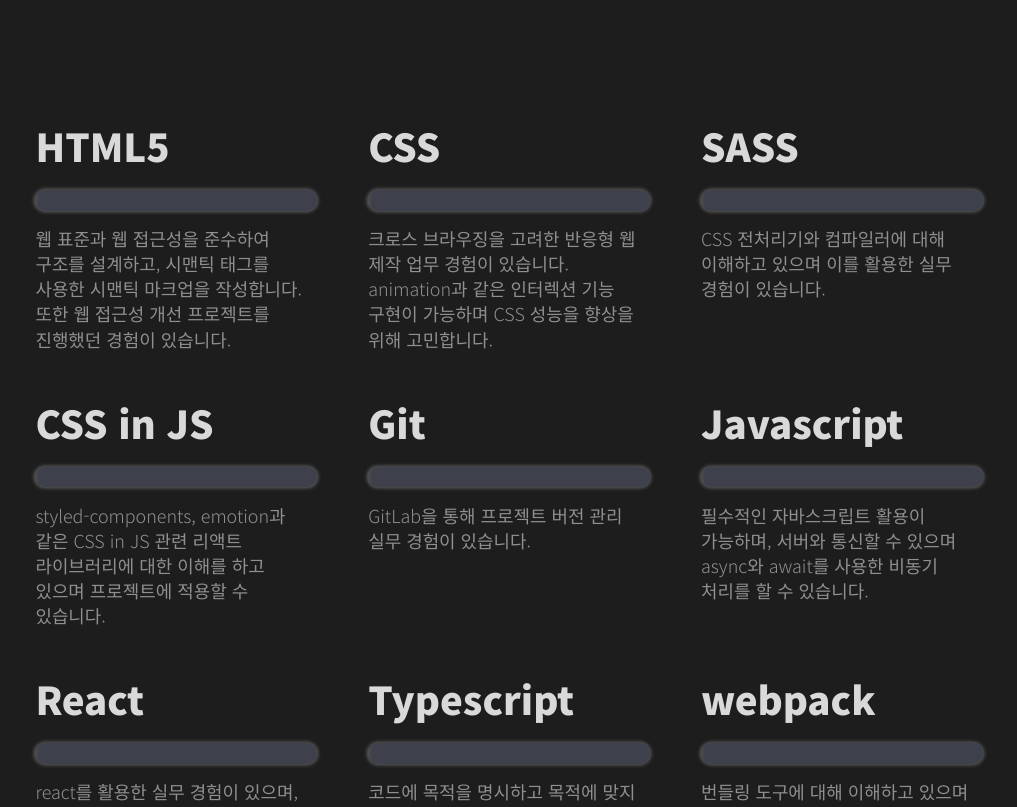
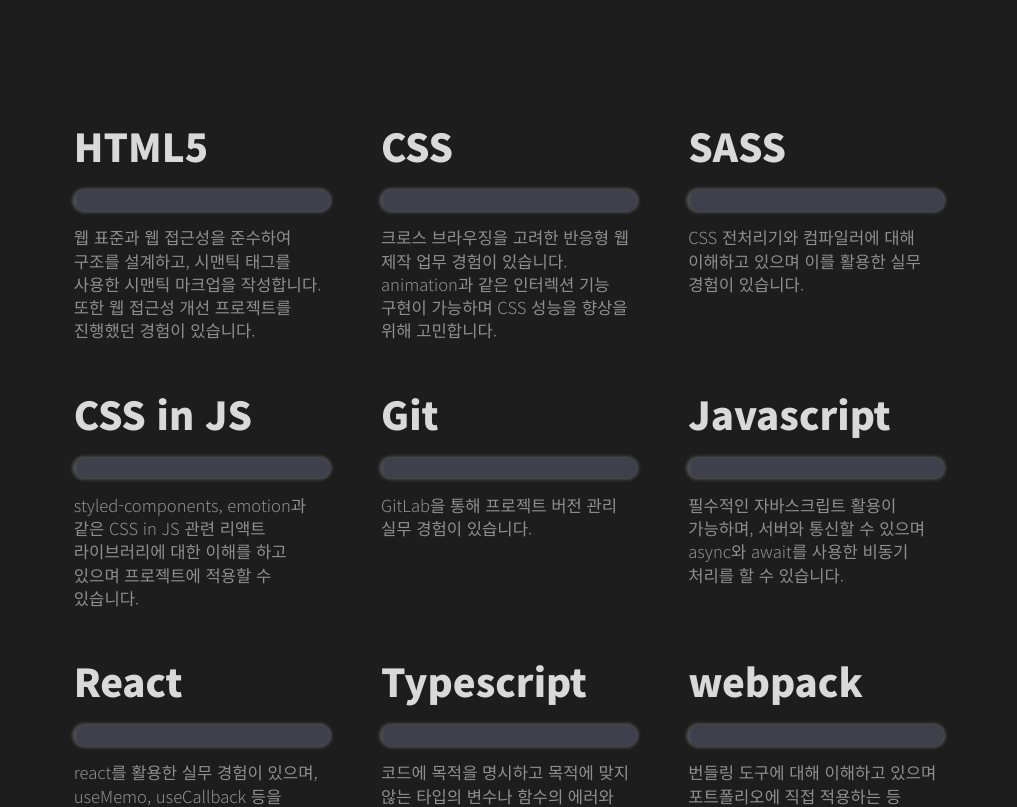
Before and after one commit to chae-lin/chaelin-react-web, a React (Create React App) app: page / in a window 1280 px wide. Shown: the part 1160-1967 px from the top of the page, without its empty margins (131-1148 px from the left). Built offline with nearby package versions, Linux system fonts and the light colour scheme.

Commit message:
fix: 애니메이션 사라지는 이슈 수정

```diff
--- a/src/project/portfolio/index.tsx
+++ b/src/project/portfolio/index.tsx
@@ -5,9 +5,10 @@
 import styled from "@emotion/styled";
 import { Header, Nave } from "./common";
 import { useScrollRef } from "./hooks/useScrollRef";
+import { useScroll } from "./hooks/useScroll";
 
 const Wrap = styled.main`
-  padding: 0 20px 16vw;
+  padding: 0 20px 14vw;
   color: #fff;
 `;
 
@@ -18,6 +19,14 @@
   const [skillRef] = useScrollRef(setCurrentSection, "Skill");
   const [propjectRef] = useScrollRef(setCurrentSection, "Project");
   const [archivingRef] = useScrollRef(setCurrentSection, "Archiving");
+
+  const scrollY = useScroll().scrollY;
+
+  let skillY = skillRef.current?.offsetTop;
+  let propjectY = propjectRef.current?.offsetTop;
+  let archivingY = archivingRef.current?.offsetTop;
+
+  console.log(skillY);
 
   const handleClickNave = useCallback(
     (id: string) => {
@@ -52,15 +61,19 @@
         <Home ref={homeRef} handleScroll={handleScroll} />
         <Skill
           ref={skillRef}
-          className={currentSection === "Skill" ? "show" : undefined}
+          className={!!skillY && scrollY >= skillY - 200 ? "show" : undefined}
         />
         <Project
           ref={propjectRef}
-          className={currentSection === "Project" ? "show" : undefined}
+          className={
+            !!propjectY && scrollY >= propjectY - 200 ? "show" : undefined
+          }
         />
         <Archiving
           ref={archivingRef}
-          className={currentSection === "Archiving" ? "show" : undefined}
+          className={
+            !!archivingY && scrollY >= archivingY - 200 ? "show" : undefined
+          }
         />
       </Wrap>
     </>
--- a/src/project/portfolio/page/Archiving/styles.tsx
+++ b/src/project/portfolio/page/Archiving/styles.tsx
@@ -5,7 +5,7 @@
   display: flex;
   justify-content: center;
   flex-wrap: wrap;
-  gap: 10vw;
+  gap: 8vw;
 `;
 
 export const ArchiveItemWrap = styled.div`
@@ -17,6 +17,10 @@
   opacity: 0;
   transform: translateY(30px);
   box-sizing: border-box;
+
+  @media (max-width: 768px) {
+    border-radius: 14vw 1.8vw;
+  }
 `;
 
 export const ProjectImage = styled.h3`
@@ -30,7 +34,7 @@
 export const ItemText = styled.button`
   overflow: hidden;
   position: relative;
-  padding: clamp(8px, 1vw, 84px);
+  padding: clamp(8px, 0.6vw, 84px);
   font-size: clamp(12px, 1.6vw, 38px);
   font-weight: 800;
   color: #fff;
--- a/src/project/portfolio/page/Skill/styles.tsx
+++ b/src/project/portfolio/page/Skill/styles.tsx
@@ -5,14 +5,14 @@
   display: flex;
   flex-wrap: wrap;
   justify-content: center;
-  width: max(84vw, 300px);
+  width: clamp(300px, 84vw, 1780px);
   margin: 0 auto;
   gap: max(4vw, 24px);
 `;
 
 export const ProgressBox = styled.div`
   position: relative;
-  width: clamp(138px, 22vw, 420px);
+  width: clamp(138px, 20vw, 420px);
 `;
 
 export const Title = styled.h3`
@@ -66,7 +66,7 @@
 
 export const Text = styled.p`
   margin-top: 1.2vw;
-  font-size: clamp(10px, 1.4vw, 20px);
+  font-size: clamp(10px, 1.3vw, 20px);
   line-height: 1.4;
   font-weight: 300;
   color: #8f8f8f;
```
